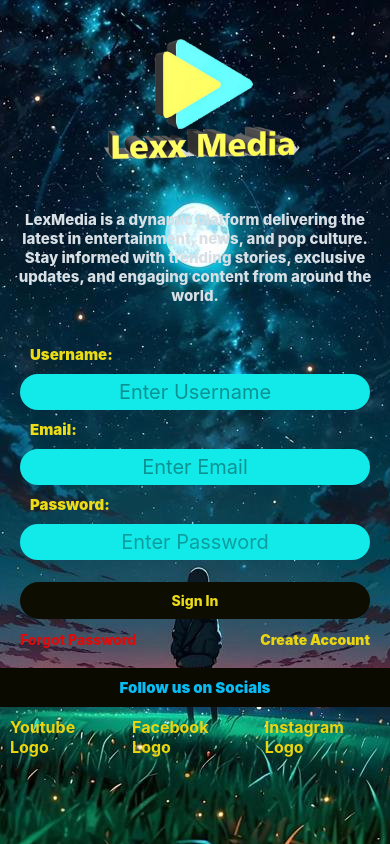
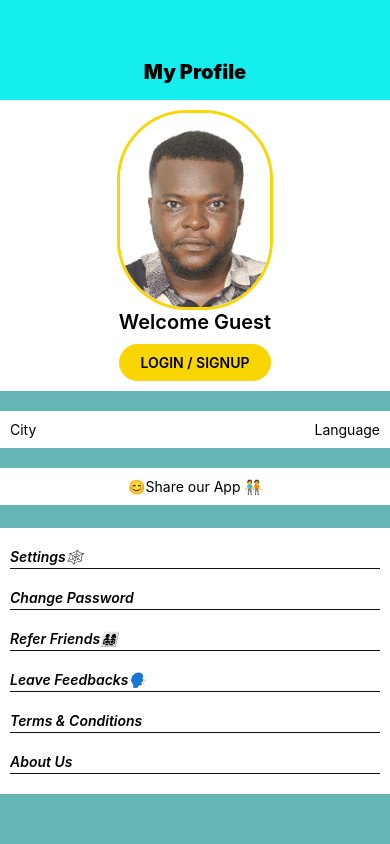
Before and after one commit to lexxAsido/First-App, a React Native app: screen / in a window 390 px wide. Shown: the top 844 px of the page. Built offline with nearby package versions, Linux system fonts and the light colour scheme.

Commit message:
new changes

```diff
--- a/App.js
+++ b/App.js
@@ -1,5 +1,8 @@
 import { Image, ImageBackground, ScrollView, Text, View, StyleSheet, Linking } from 'react-native';
 import Login from './Screens/Login';
+import { News } from './Screens/News';
+import Profile from './Screens/Profile';
+
 
 export default function App() {
 
@@ -7,7 +10,7 @@ export default function App() {
 
   return (
     <View style={{flex:1}}>
-        <Login/>
+        <Profile/>
     </View>
   );
 }
--- a/Screens/Login.js
+++ b/Screens/Login.js
@@ -79,7 +79,7 @@ export default function Login() {
                     </View>
                 </View>
 
-                <Text style={{color:"#09bcf3", fontWeight:900, textAlign:"center", fontSize:15, backgroundColor:"#0a0a01", padding:10}}>Follow us on Socials</Text>
+                <Text style={{color:"#09bcf3", fontWeight:900, textAlign:"center", fontSize:15, backgroundColor:"#0a0a01", padding:10, marginVertical:22}}>Follow us on Socials</Text>
                 <View style={styles.socialContainer}>
                 <Text style={styles.socialText}>Youtube Logo</Text>
                 <Text style={styles.socialText}>Facebook Logo</Text>
@@ -126,14 +126,15 @@ const styles = StyleSheet.create({
     },
 
     signin: {
-        backgroundColor: "#0e0d01",
-        color:"#ebdc17",
-
+        backgroundColor: "#f0dd0f",
+        color:"#0c0c0c",
+        fontSize:15,
         padding: 10,
         textAlign: "center",
         fontWeight: "800",
         borderRadius: 50,
         marginVertical:12,
+        marginHorizontal:20,
 
     },
         socialContainer: {
--- a/Screens/News.js
+++ b/Screens/News.js
@@ -12,7 +12,7 @@ export  function News() {
   return (
     <ScrollView contentContainerStyle={{ flexGrow: 1 }}>
       <ImageBackground source={require("./assets/lexmedia.png")} style={{ width: "100%", flex: 1 }}>
-        <View style={{ padding: 40, paddingHorizontal: 5, backgroundColor: "#0a020ade" }}>
+        <View style={{ padding: 40, paddingHorizontal: 5, backgroundColor: "#1816045d" }}>
           <View style={{ backgroundColor: "#0e0f0e", shadowColor: "#a8bd33ff", shadowRadius: 9, shadowOpacity: 0.25, borderRadius: 20, marginVertical: 10 }}>
             <Text style={{ color: "cyan", fontSize: 35, textAlign: "center", fontWeight: "800"}}>LEXX MEDIA</Text>
           </View>
--- /dev/null
+++ b/Screens/Profile.js
@@ -0,0 +1,58 @@
+import { StyleSheet, TouchableOpacity } from "react-native";
+import { Image, Text, View } from "react-native";
+
+
+
+
+export default function Profile() {
+    return (
+        <View style={{flex:1, backgroundColor:"#66b6b6"}}>
+            <View style={{ alignItems:"center", backgroundColor:"#15eeee", height:100}}>
+                <Text style={{ marginTop:60, fontSize:20, fontWeight:900}}>My Profile</Text>
+            </View>
+
+            <View style={{backgroundColor:"#ffffff"}}>
+                <Image source={require("./assets/profilepic.jpg")} style={{ width:"40%", height:200, marginTop:10, borderColor:"#fad504", borderWidth:3, borderRadius:70, alignSelf:"center"}}/>
+                <View style={{alignSelf:"center"}}>
+                <Text style={{fontWeight:600, fontSize:20}}>Welcome Guest</Text>
+                <TouchableOpacity style={{backgroundColor:"#fad504", borderRadius:20, marginVertical:10}}>
+                    <Text style={{textAlign:"center", padding:10, fontWeight:600}}>LOGIN / SIGNUP</Text>
+                </TouchableOpacity>
+                </View>
+            </View>
+
+            <View style={{flexDirection:"row", justifyContent:"space-between",  paddingVertical:10, paddingHorizontal:10, backgroundColor:"#ffffff", marginVertical:20,}}>
+                <Text>City</Text>
+                <Text>Language</Text>
+            </View>
+
+            <View style={{backgroundColor:"#ffffff", paddingVertical:10}}>
+                <TouchableOpacity>
+                <Text style={{textAlign:"center"}}>😊Share our App 🧑‍🤝‍🧑</Text>
+                </TouchableOpacity>
+            </View>
+
+            <View style={{backgroundColor:"#ffffff", marginTop:23, padding:10,}}>
+                <Text style={style.linkText}>Settings🕸️</Text>
+                <Text style={style.linkText}>Change Password</Text>
+                <Text style={style.linkText}>Refer Friends👨‍👩‍👧‍👦</Text>
+                <Text style={style.linkText}>Leave Feedbacks🗣️</Text>
+                <Text style={style.linkText}>Terms & Conditions</Text>
+                <Text style={style.linkText}>About Us</Text>
+            </View>
+
+        </View>
+    )
+};
+
+const style = StyleSheet.create({
+    linkText: {
+     marginVertical:10,
+     borderBottomColor:"#111010",
+     borderBottomWidth:1,
+     paddingBottom:3,
+     fontStyle:"italic",
+    fontWeight:"600"
+
+    }
+})
```
Also changed, not shown: Screens/assets/profilepic.jpg (added).
